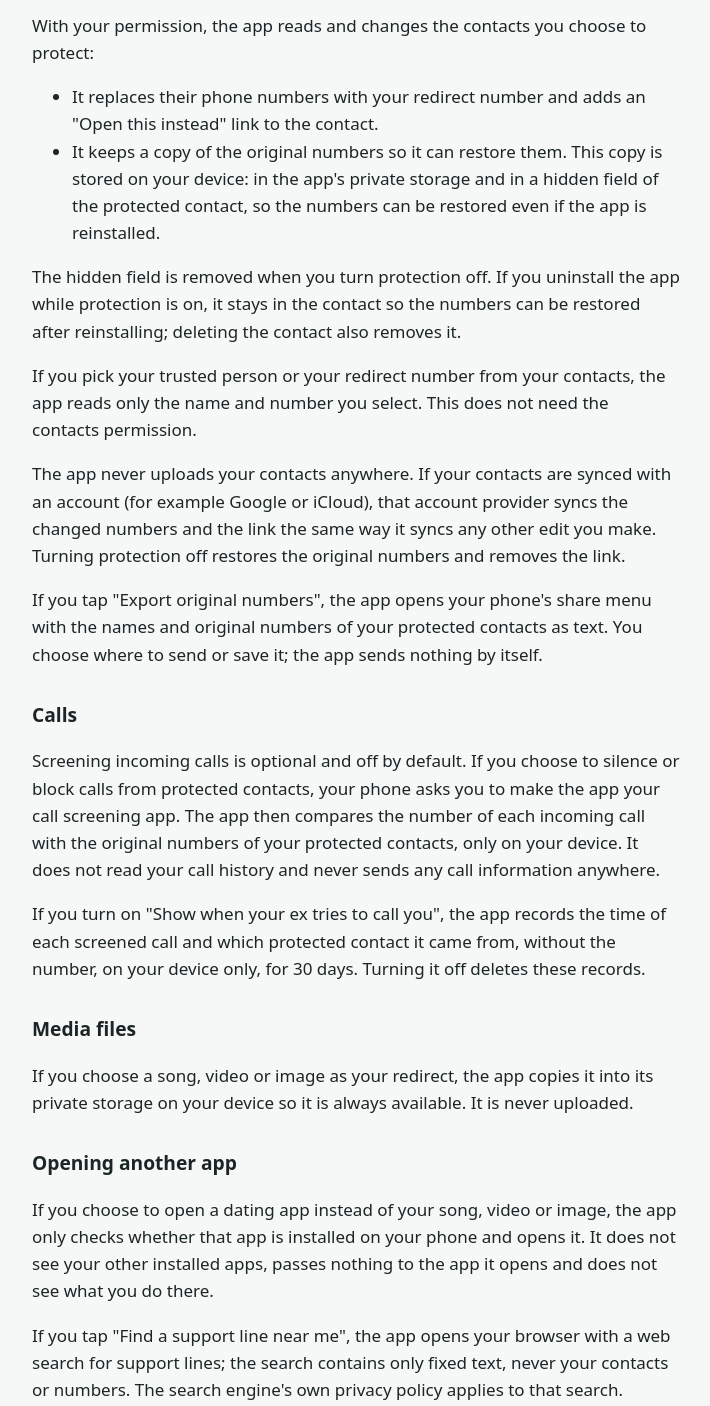
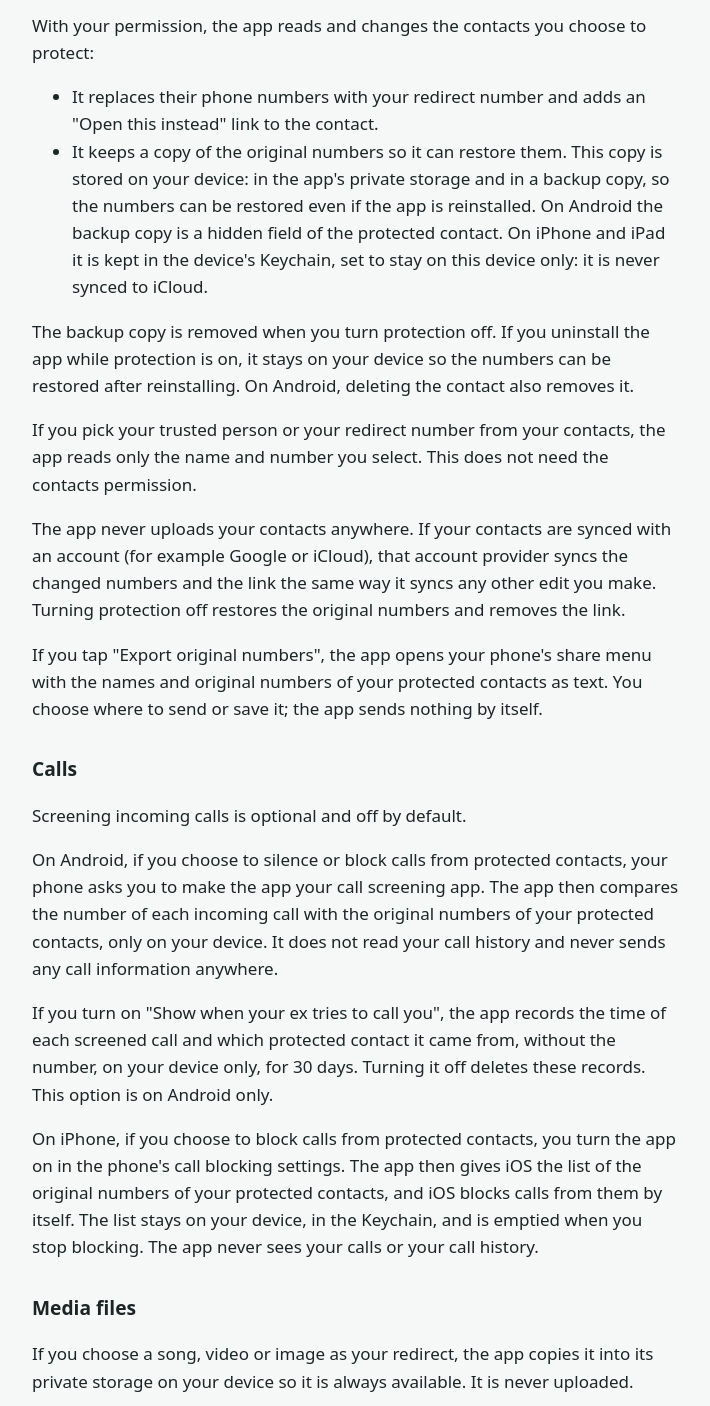
Before and after one commit to dontcallyourex/dontcallyourex.github.io, a plain HTML site: page privacy/index.html in a window 1280 px wide. Shown: the part 320-1726 px from the top of the page, without its empty margins (284-994 px from the left). Drawn offline with Linux system fonts and the light colour scheme.

Commit message:
Privacy policy: iPhone and iPad (Keychain backup, call blocking by iOS)
Co-Authored-By: Claude Fable 5.2 <noreply@anthropic.com>

```diff
--- a/privacy/index.html
+++ b/privacy/index.html
@@ -11,7 +11,7 @@
 <body>
   <main>
     <h1>Privacy Policy</h1>
-    <p class="muted">Don't Call Your Ex · Effective date: October 26, 2026</p>
+    <p class="muted">Don't Call Your Ex · Effective date: November 16, 2026</p>
 
     <p>Don't Call Your Ex ("the app") is built to work entirely on your
       device. We do not run servers, we do not have user accounts, and we do
@@ -26,13 +26,16 @@
         adds an "Open this instead" link to the contact.</li>
       <li>It keeps a copy of the original numbers so it can restore them. This
         copy is stored on your device: in the app's private storage and in a
-        hidden field of the protected contact, so the numbers can be restored
-        even if the app is reinstalled.</li>
+        backup copy, so the numbers can be restored even if the app is
+        reinstalled. On Android the backup copy is a hidden field of the
+        protected contact. On iPhone and iPad it is kept in the device's
+        Keychain, set to stay on this device only: it is never synced to
+        iCloud.</li>
     </ul>
-    <p>The hidden field is removed when you turn protection off. If you
-      uninstall the app while protection is on, it stays in the contact so the
-      numbers can be restored after reinstalling; deleting the contact also
-      removes it.</p>
+    <p>The backup copy is removed when you turn protection off. If you
+      uninstall the app while protection is on, it stays on your device so the
+      numbers can be restored after reinstalling. On Android, deleting the
+      contact also removes it.</p>
     <p>If you pick your trusted person or your redirect number from your
       contacts, the app reads only
       the name and number you select. This does not need the contacts
@@ -48,7 +51,8 @@
       itself.</p>
 
     <h2>Calls</h2>
-    <p>Screening incoming calls is optional and off by default. If you choose
+    <p>Screening incoming calls is optional and off by default.</p>
+    <p>On Android, if you choose
       to silence or block calls from protected contacts, your phone asks you
       to make the app your call screening app. The app then compares the
       number of each incoming call with the original numbers of your protected
@@ -57,7 +61,13 @@
     <p>If you turn on "Show when your ex tries to call you", the app records
       the time of each screened call and which protected contact it came
       from, without the number, on your device only, for 30 days. Turning it off deletes these
-      records.</p>
+      records. This option is on Android only.</p>
+    <p>On iPhone, if you choose to block calls from protected contacts, you
+      turn the app on in the phone's call blocking settings. The app then
+      gives iOS the list of the original numbers of your protected contacts,
+      and iOS blocks calls from them by itself. The list stays on your
+      device, in the Keychain, and is emptied when you stop blocking. The app
+      never sees your calls or your call history.</p>
 
     <h2>Media files</h2>
     <p>If you choose a song, video or image as your redirect, the app copies it
@@ -83,7 +93,8 @@
 
     <h2>Notifications</h2>
     <p>The app shows local notifications, for example when the original
-      numbers are back after you turned protection off. They are created on
+      numbers are back after you turned protection off (on iPhone and iPad:
+      when you can open the app to bring them back). They are created on
       your device; no push service is used.</p>
 
     <h2>Purchases</h2>
@@ -99,16 +110,17 @@
     <h2>Data retention and your rights</h2>
     <p>All data the app uses stays on your device. The app's own storage is
       removed when you uninstall the app. If protection was still on, the
-      hidden field in a protected contact keeps the original numbers after
+      backup copy (the hidden field in a protected contact on Android, the
+      Keychain on iPhone and iPad) keeps the original numbers after
       uninstalling, so they can be restored after reinstalling. It is removed
-      when you turn protection off or delete the contact. Because we do not collect or store any data about you, we have
+      when you turn protection off. Because we do not collect or store any data about you, we have
       nothing to access, correct or delete on our side. You stay in full
       control of your data on your device.</p>
 
     <h2>Deleting your data</h2>
     <p>Turn protection off for all contacts. After 24 hours, when the
-      original numbers are back and the hidden fields are removed from your
-      contacts, uninstall the app. This removes the app's storage from your
+      original numbers are back and the backup copies are removed
+      (on iPhone and iPad: open the app once after the 24 hours), uninstall the app. This removes the app's storage from your
       device.</p>
 
     <h2>Children</h2>
```
